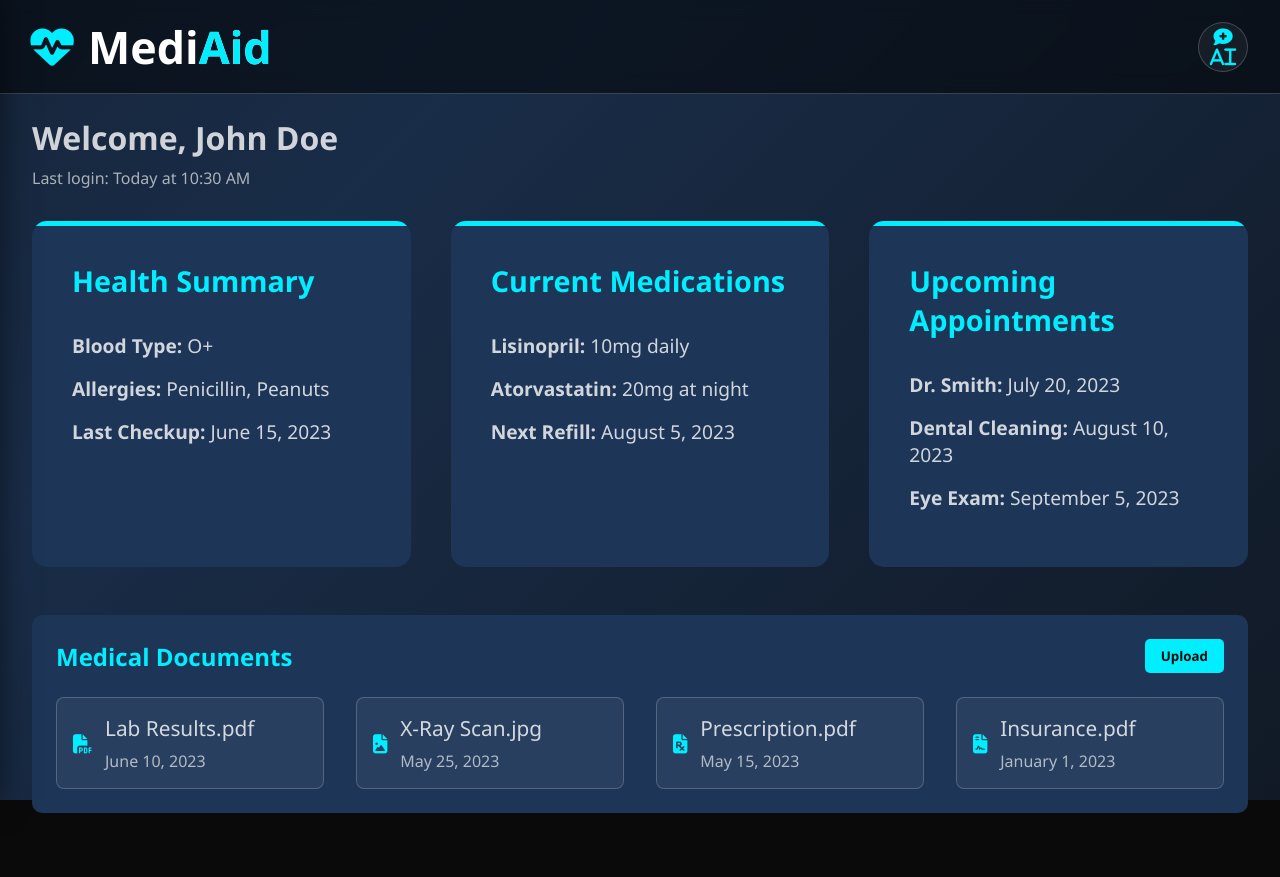
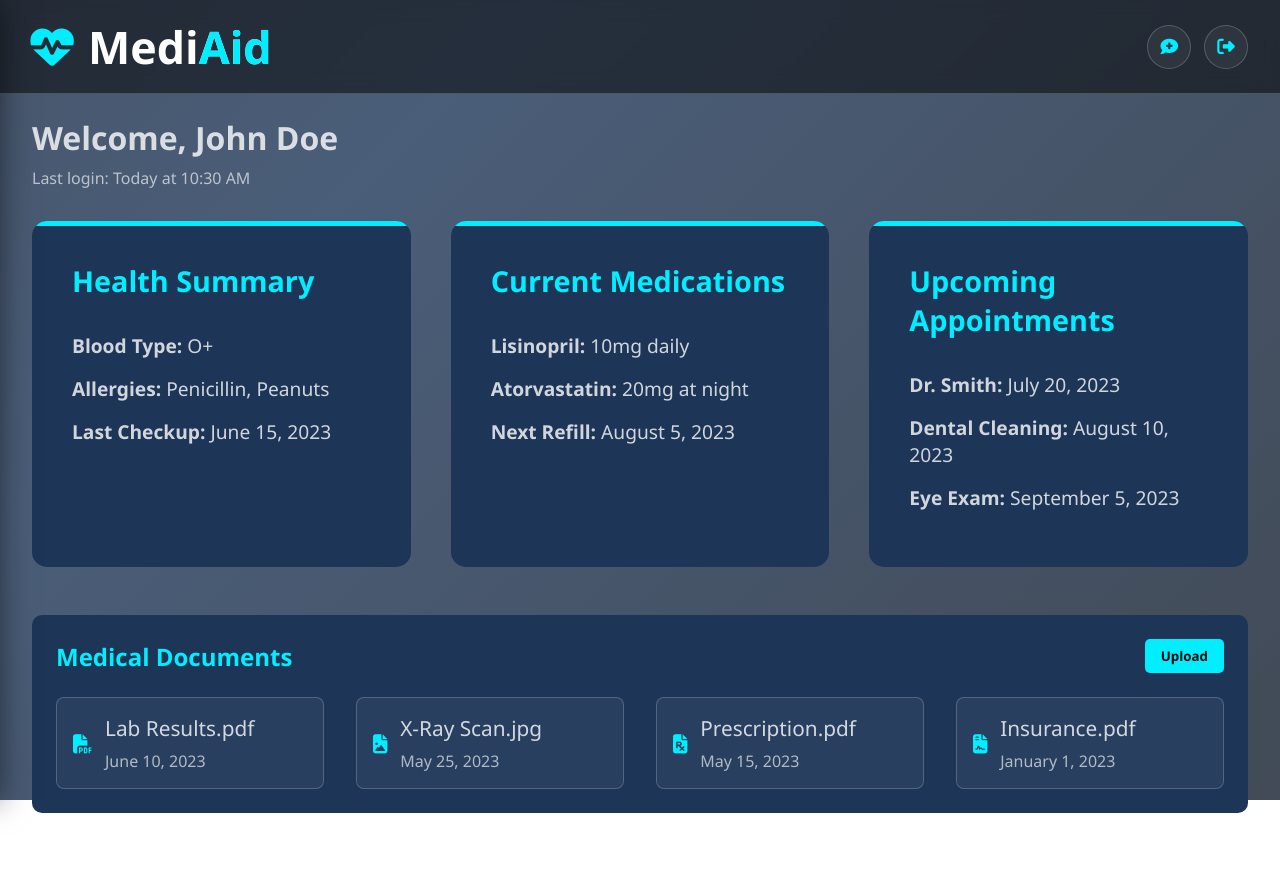
Before and after one commit to Spectre-prog/MediAid, a Flask app: page /user_dashboard in a window 1280 px wide. Run offline with Flask 3, Linux system fonts and the light colour scheme; the visitor is signed in with stand-in values (Sample User, id 1); some libraries are stand-ins or nearby versions.

Commit message:
Added new fixes in the dashboard

```diff
--- a/template/user_dashboard.html
+++ b/template/user_dashboard.html
@@ -33,7 +33,7 @@
             min-height: 100vh;
             overflow-x: hidden;
             position: relative;
-            background-color: #0a0a0a;
+            background-color: #fff;
         }
 
         body::before {
@@ -596,6 +596,60 @@
         .submit-btn:hover {
             box-shadow: 0 0 15px var(--neon-blue);
         }
+
+        /* Shared icon style */
+.icon-btn {
+  background: var(--glass-bg, rgba(0, 0, 0, 0.3));
+  border: 1px solid var(--glass-border, #0ef);
+  color: var(--neon-blue, #0ef);
+  width: 44px;
+  height: 44px;
+  border-radius: 50%;
+  font-size: 1.1rem;
+  display: flex;
+  align-items: center;
+  justify-content: center;
+  transition: 0.3s ease;
+  cursor: pointer;
+}
+
+.icon-btn:hover {
+  background: var(--neon-blue, #0ef);
+  color: var(--deep-black, #000);
+  box-shadow: 0 0 12px var(--neon-blue, #0ef);
+  transform: scale(1.05);
+}
+
+.header-actions {
+  display: flex;
+  align-items: center;
+  gap: 0.8rem;
+}
+
+.logout-btn {
+  display: flex;
+  text-decoration: none;
+}
+
+@media (min-width: 992px) {
+  .logout-btn i::after {
+    content: '';
+  }
+}
+
+@media (max-width: 991px) {
+  .logout-btn i::after {
+    margin-left: 6px;
+    text-decoration: none;
+  }
+
+  .logout-btn {
+    padding: 0.5rem 0.9rem;
+    width: auto;
+    border-radius: 10px;
+  }
+}
+
     </style>
 </head>
 <body>
@@ -606,11 +660,18 @@
     <i class="fas fa-heartbeat"></i>
     <h1>Medi<span class="aid">Aid</span></h1>
   </div>
-            <button class="open-chat" id="openChat">
-                <i class="fas fa-comment-medical"> AI</i>
+
+  <div class="header-actions">
+    <button class="icon-btn open-chat" id="openChat" aria-label="AI Chat">
+      <i class="fas fa-comment-medical"></i>
     </button>
+
+    <a href="./signup.html" class="icon-btn logout-btn" aria-label="Logout">
+      <i class="fas fa-sign-out-alt"></i>
+    </a>
+  </div>
 </header>
-        <!-- Main Dashboard -->
+
         <div class="dashboard">
             <div class="header">
                 <div class="user-info">
```
Also changed, not shown: template/home.html (+5 -17 lines). Lines whose indentation alone changed are shown as unchanged.
